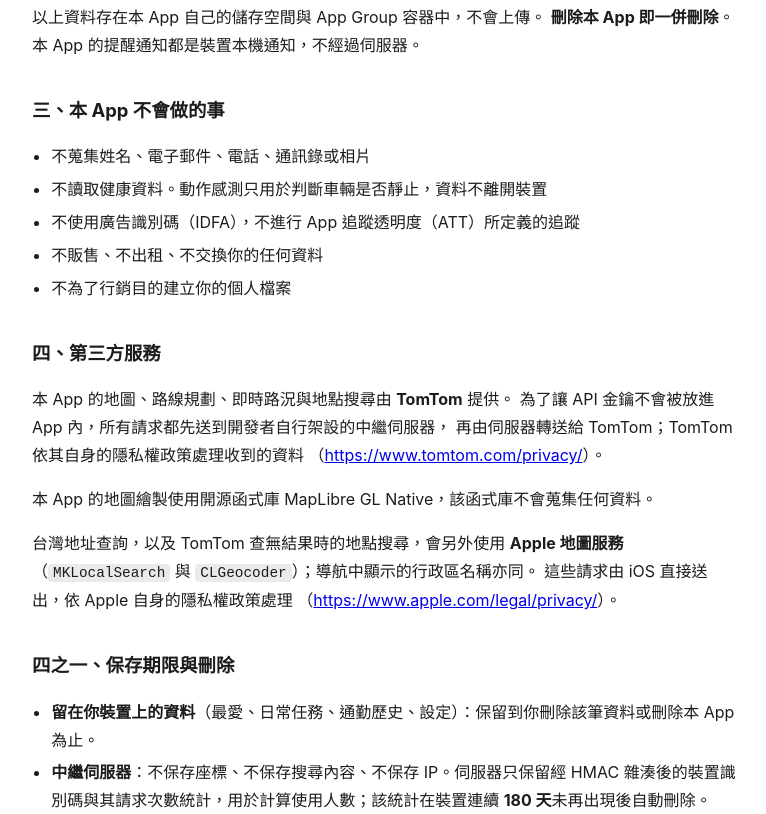
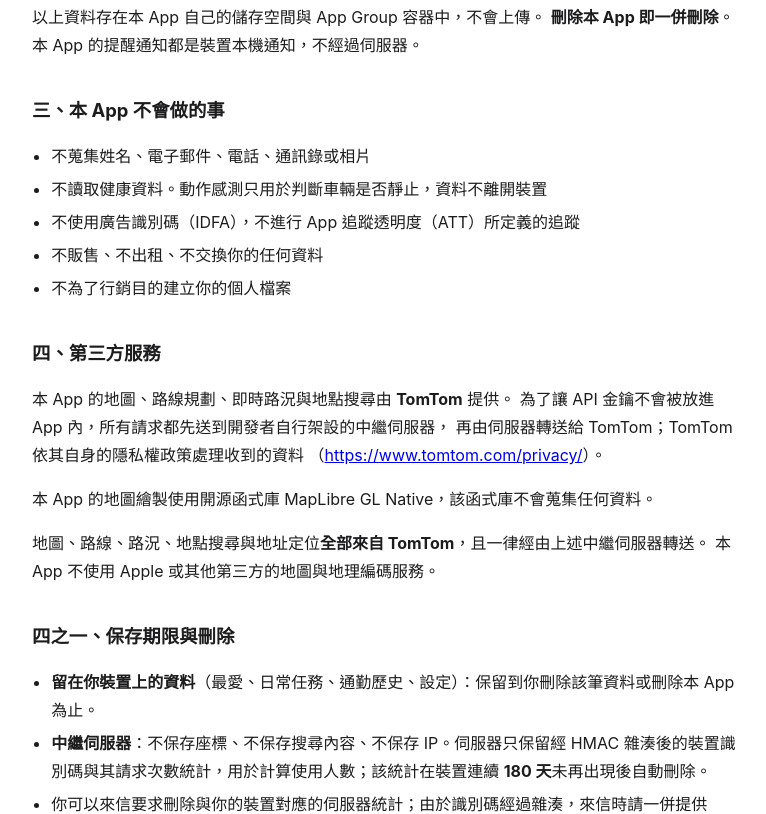
Before and after one commit to sammie0880/trafficshield-privacy, a plain HTML site: page index.html in a window 1280 px wide. Shown: the part 1226-2040 px from the top of the page, without its empty margins (256-1022 px from the left). Drawn offline with Linux system fonts and the light colour scheme.

Commit message:
地圖服務全面改為 TomTom，移除 Apple 地圖服務的敘述
App 已把台灣地址查詢、地點搜尋、行事曆地址解析、長按落 pin 的地名解析、
以及導航中的行政區名稱全部改走 TomTom（經中繼伺服器），不再使用
MKLocalSearch / CLGeocoder。政策同步改為 TomTom-only。

```diff
--- a/index.html
+++ b/index.html
@@ -56,7 +56,7 @@
     <td>行事曆行程</td>
     <td><strong>只有</strong>在你主動按下「同步日曆」時</td>
     <td>讀取行程的標題、時間與地點文字，換算成「幾點該出門」的提醒</td>
-    <td>地點文字送交 Apple 的地理編碼服務換成座標，該座標再依上述路線流程處理。行程標題與時間<strong>只留在你的裝置上</strong>。</td>
+    <td>地點文字依上述地點搜尋流程（經中繼伺服器轉送給 TomTom）換成座標。行程標題與時間<strong>只留在你的裝置上</strong>。</td>
   </tr>
   <tr>
     <td>動作與健身（動作感測）</td>
@@ -101,10 +101,8 @@
 再由伺服器轉送給 TomTom；TomTom 依其自身的隱私權政策處理收到的資料
 （<a href="https://www.tomtom.com/privacy/">https://www.tomtom.com/privacy/</a>）。</p>
 <p>本 App 的地圖繪製使用開源函式庫 MapLibre GL Native，該函式庫不會蒐集任何資料。</p>
-<p>台灣地址查詢，以及 TomTom 查無結果時的地點搜尋，會另外使用 <strong>Apple 地圖服務</strong>
-（<code>MKLocalSearch</code> 與 <code>CLGeocoder</code>）；導航中顯示的行政區名稱亦同。
-這些請求由 iOS 直接送出，依 Apple 自身的隱私權政策處理
-（<a href="https://www.apple.com/legal/privacy/">https://www.apple.com/legal/privacy/</a>）。</p>
+<p>地圖、路線、路況、地點搜尋與地址定位<strong>全部來自 TomTom</strong>，且一律經由上述中繼伺服器轉送。
+本 App 不使用 Apple 或其他第三方的地圖與地理編碼服務。</p>
 
 <h2 id="retention">四之一、保存期限與刪除</h2>
 <ul>
```
